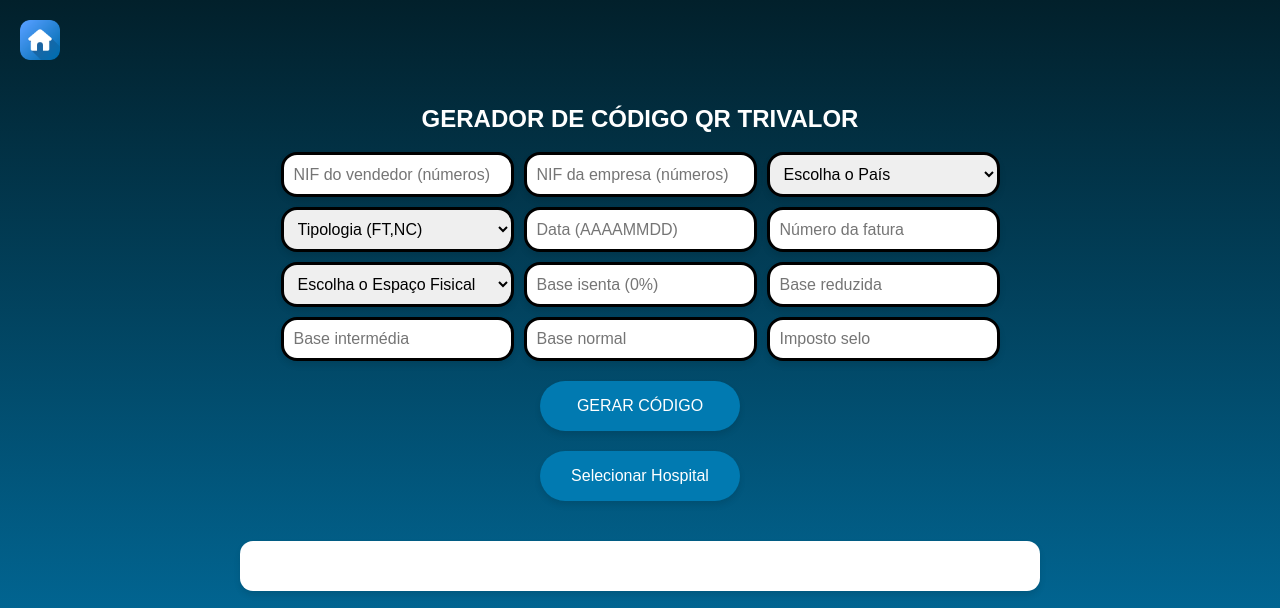
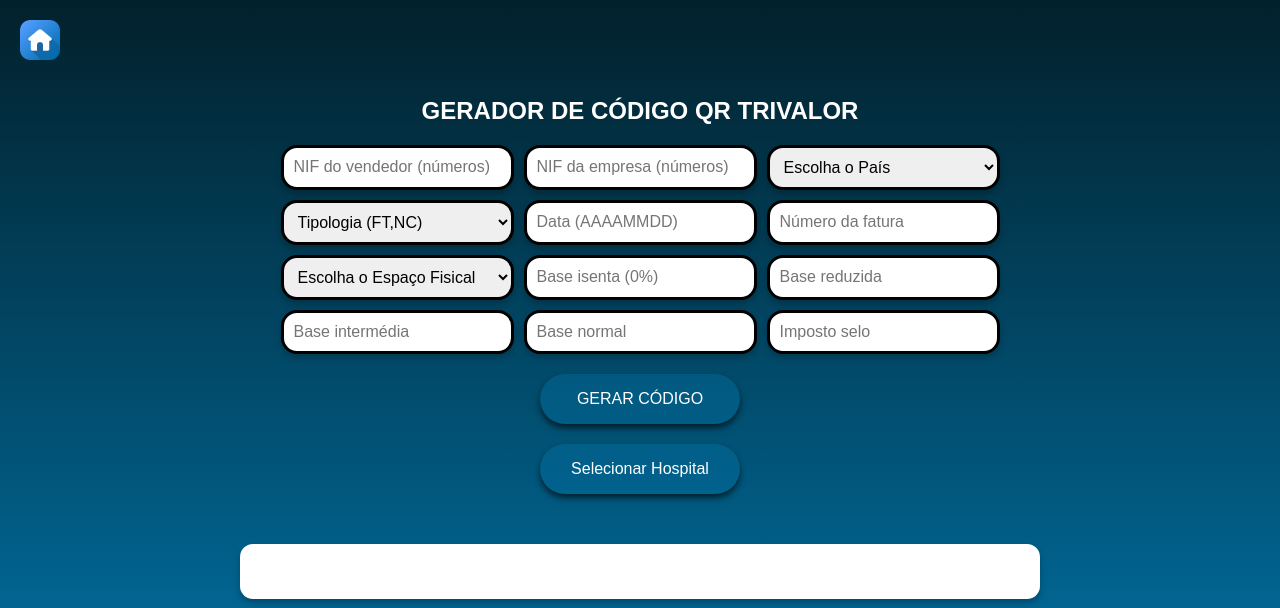
Before and after one commit to JoseSoares01/TOOLS, a plain HTML site: page pages/Trivalor.html in a window 1280 px wide. Shown: the top 608 px of the page. Drawn offline with nearby package versions, Linux system fonts and the light colour scheme; some icons are missing.

Commit message:
ALTERAÇÕES NOS IMPUTS

```diff
--- a/css/Trivalor.css
+++ b/css/Trivalor.css
@@ -2,7 +2,7 @@
 
 body {
     font-family: Arial, sans-serif;
-    background: linear-gradient(to top, #017AB1, #02202B);
+    background: linear-gradient(to top, #017AB1, hsl(196, 91%, 9%));
     display: flex;
     align-items: center;
     justify-content: center;
@@ -78,7 +78,7 @@
     font-size: 1rem;
     border: none;
     border-radius: 16px;
-    box-shadow: 0 4px 6px rgba(248, 247, 247, 0.1);
+    box-shadow: 0 4px 6px rgba(248, 247, 247, 0.227);
     box-sizing: border-box;
 }
 
@@ -89,12 +89,12 @@
     font-size: 1rem;
     border: solid;
     border-radius: 16px;
-    box-shadow: 0 4px 6px rgba(0, 0, 0, 0.1);
+    box-shadow: 0 4px 6px rgba(0, 0, 0, 0.207);
     box-sizing: border-box;
 }
 
 button {
-    background-color: #017AB1;
+    background-color: #0179b14e;
     color: white;
     cursor: pointer;
     transition: background-color 0.3s;
@@ -104,7 +104,7 @@
     padding: 10px;
     border-radius: 50px;
     border: none;
-    box-shadow: 0 4px 6px rgba(0, 0, 0, 0.1);
+    box-shadow: 0 4px 6px rgba(0, 0, 0, 0.616);
     box-sizing: border-box;
 }
 
@@ -120,13 +120,13 @@
 textarea {
     width: 100%;
     max-width: 800px;
-    height: 50px;
-    margin-top: 20px;
+    height: 55px;
+    margin-top: 30px;
     resize: none;
     border-radius: 13px;
     border: none;
     padding: 10px;
-    box-shadow: 0 4px 6px rgba(0, 0, 0, 0.1);
+    box-shadow: 0 4px 6px rgba(0, 0, 0, 0.249);
     box-sizing: border-box;
 }
 
```
